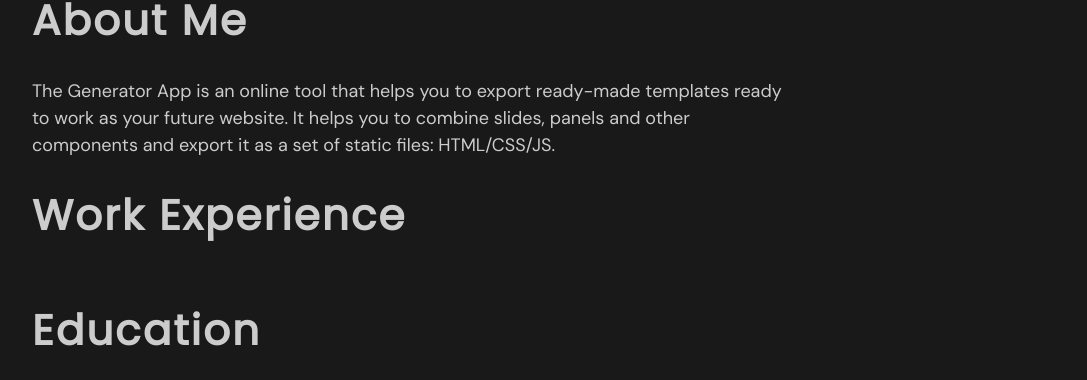
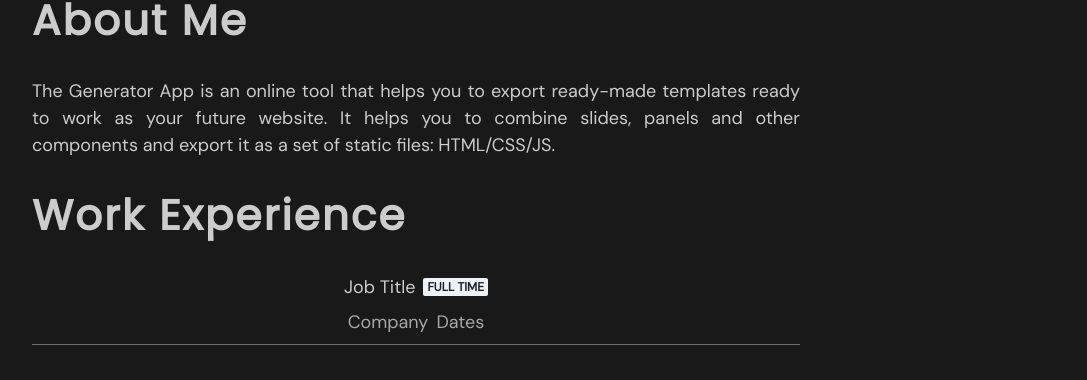
Before and after one commit to kevinchangjk/portfolio, a Next.js app: page /about in a window 1280 px wide. Shown: the part 223-603 px from the top of the page, without its empty margins (96-1183 px from the left). Built offline with nearby package versions, Linux system fonts and the light colour scheme.

Commit message:
about: create experience card component

```diff
--- a/components/ExperienceCard.tsx
+++ b/components/ExperienceCard.tsx
@@ -0,0 +1,17 @@
+import { Badge, Divider, HStack, Text, VStack } from "@chakra-ui/react";
+
+export default function ExperienceCard() {
+  return (
+    <VStack>
+      <HStack>
+        <Text variant="descriptor">Job Title</Text>
+        <Badge>Full Time</Badge>
+      </HStack>
+      <HStack>
+        <Text variant="subtle">Company</Text>
+        <Text variant="subtle">Dates</Text>
+      </HStack>
+      <Divider />
+    </VStack>
+  );
+}
--- a/pages/about.tsx
+++ b/pages/about.tsx
@@ -1,3 +1,4 @@
+import ExperienceCard from "@/components/ExperienceCard";
 import TechStackGrid from "@/components/TechStackGrid";
 import { Heading, Text, VStack } from "@chakra-ui/react";
 
@@ -15,7 +16,7 @@ export default function About() {
           </Text>
           <Heading variant="subPrimary">Work Experience</Heading>
           <Text variant="paragraph" fontSize="lg">
-            {}
+            <ExperienceCard />
           </Text>
           <Heading variant="subPrimary">Education</Heading>
           <Text variant="paragraph" fontSize="lg">
--- a/styles/theme.ts
+++ b/styles/theme.ts
@@ -60,7 +60,7 @@ const Text = defineStyleConfig({
     paragraph: {
       color: "gray.4",
       fontWeight: "normal",
-      textAlign: "paragraph",
+      textAlign: "justify",
     },
     descriptor: {
       color: "gray.4",
```
